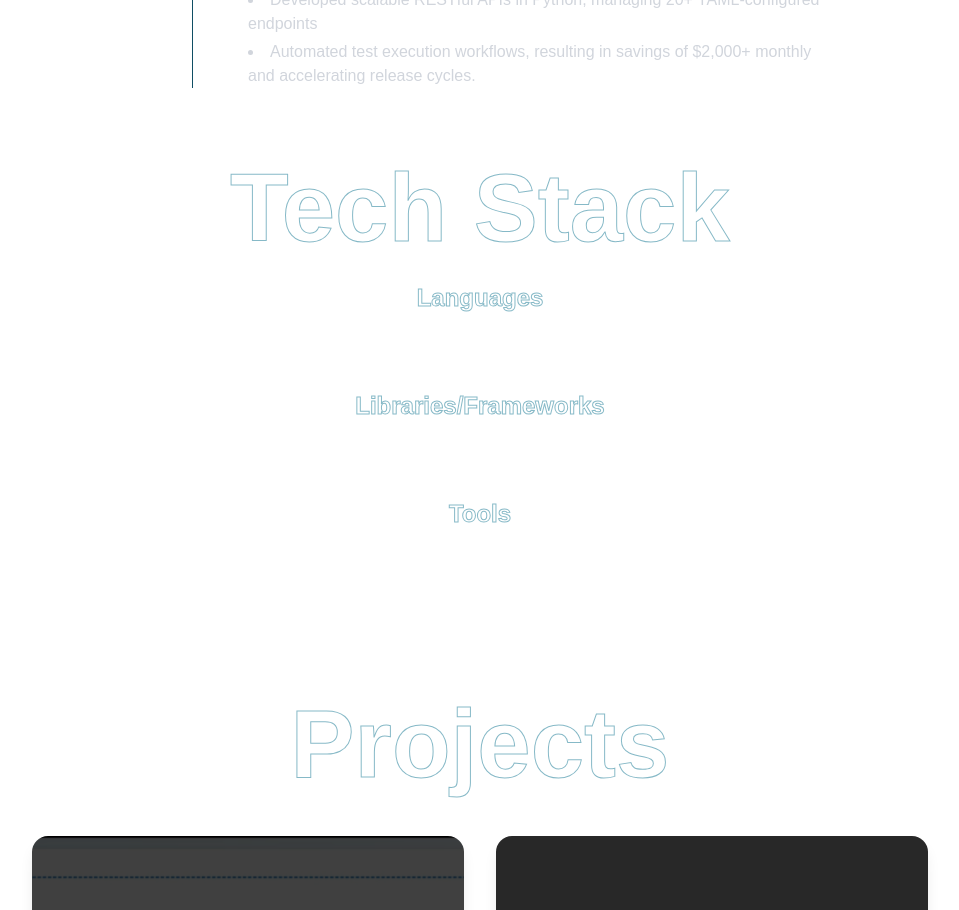
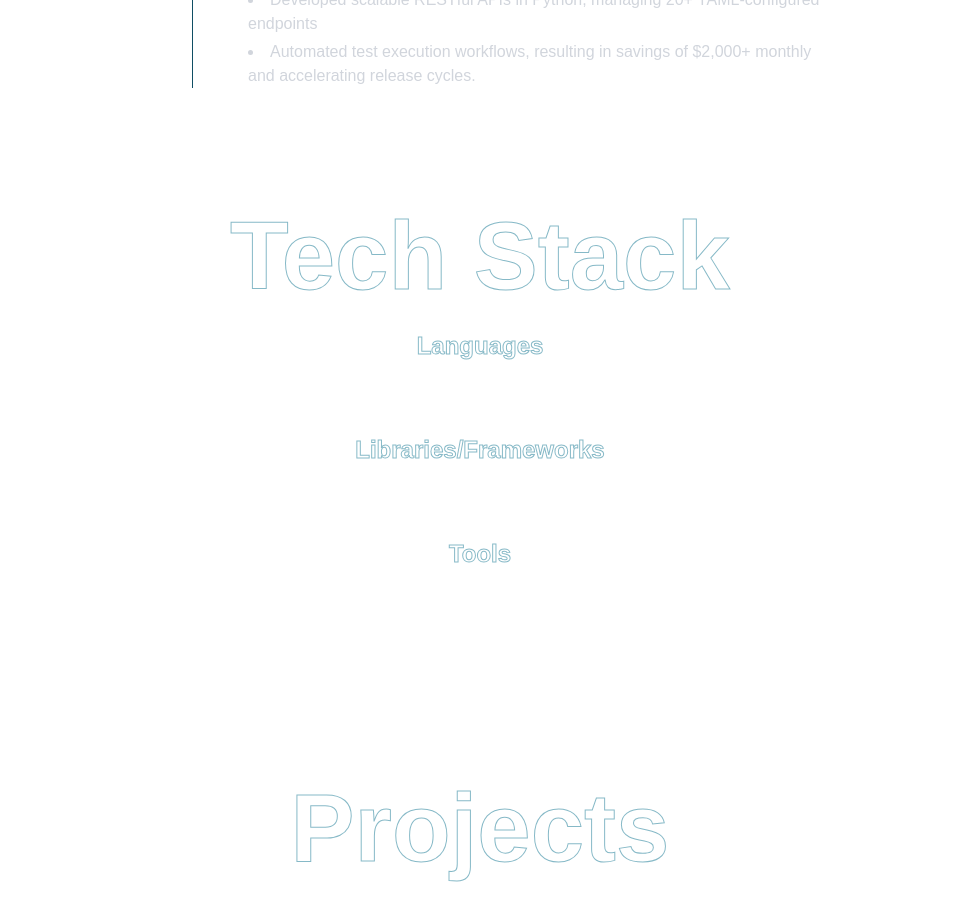
Before and after one commit to youssufhelaly/Website-Portfolio, a Next.js app: page / in a window 1280 px wide. Shown: the part 1380-2290 px from the top of the page, without its empty margins (160-1119 px from the left). Built offline with nearby package versions, Linux system fonts and the light colour scheme; grey boxes are pictures that could not be loaded.

Commit message:
paused when hovered

```diff
--- a/src/components/TechStack.tsx
+++ b/src/components/TechStack.tsx
@@ -1,6 +1,7 @@
+// src/components/TechStack.tsx
 "use client"
 
-import React from "react"
+import React, { useState } from "react"
 import { motion } from "framer-motion"
 import {
   SiJavascript,
@@ -85,22 +86,49 @@ const iconMap: Record<string, React.ComponentType<React.SVGProps<SVGSVGElement>>
   PostgreSQL: SiPostgresql,
 }
 
-const marqueeVariants = {
-  animate: (duration: number) => ({
-    x: ["0%", "-50%"],
-    transition: { duration, ease: "linear", repeat: Infinity }
-  }),
-  pause: { transition: { duration: 0 } }
+function MarqueeRow({ items }: { items: string[] }) {
+  const [paused, setPaused] = useState(false)
+  const duration = items.length * 3
+
+  return (
+    <div
+      className="relative overflow-hidden"
+      style={{
+        maskImage: "linear-gradient(to right, transparent 0%, #000 15%, #000 85%, transparent 100%)",
+        WebkitMaskImage:
+          "linear-gradient(to right, transparent 0%, #000 15%, #000 85%, transparent 100%)",
+      }}
+    >
+      <div
+        className="flex whitespace-nowrap"
+        style={{
+          animation: `marquee ${duration}s linear infinite`,
+          animationPlayState: paused ? "paused" : "running",
+        }}
+        onMouseEnter={() => setPaused(true)}
+        onMouseLeave={() => setPaused(false)}
+      >
+        {[...items, ...items].map((tech, idx) => {
+          const Icon = iconMap[tech]
+          return (
+            <div
+              key={`${tech}-${idx}`}
+              className="inline-flex flex-col items-center mx-4 space-y-1"
+            >
+              {Icon && <Icon className="text-4xl text-white" />}
+              <span className="text-xs text-white/90">{tech}</span>
+            </div>
+          )
+        })}
+      </div>
+    </div>
+  )
 }
 
 export default function TechStack() {
   return (
-    <section
-      id="tech-stack"
-      className="relative py-10 md:py-12 px-4"
-      style={{ paddingTop: 0, marginBottom: 0 }}
-    >
-      {/* Animated stroke heading */}
+    <section id="tech-stack" className="relative py-10 md:py-12 px-4">
+      {/* Heading */}
       <div className="relative z-10 max-w-3xl mx-auto text-white">
         <motion.h1
           initial={{ opacity: 0, y: -20 }}
@@ -114,11 +142,10 @@ export default function TechStack() {
         </motion.h1>
       </div>
 
+      {/* Rows */}
       <div className="max-w-3xl mx-auto space-y-2">
-        {techCategories.map(({ category, items }) => {
-          const duration = items.length * 3
-          return (
-            <div key={category} className="space-y-2">
+        {techCategories.map(({ category, items }) => (
+          <div key={category} className="space-y-1">
             <motion.h3
               initial={{ opacity: 0, y: 20 }}
               whileInView={{ opacity: 1, y: 0 }}
@@ -129,43 +156,9 @@ export default function TechStack() {
               {category}
             </motion.h3>
 
-              {/* Marquee with fade mask */}
-              <div
-                className="relative overflow-hidden"
-                style={{
-                  maskImage:
-                    "linear-gradient(to right, transparent 0%, #000 15%, #000 85%, transparent 100%)",
-                  WebkitMaskImage:
-                    "linear-gradient(to right, transparent 0%, #000 15%, #000 85%, transparent 100%)",
-                }}
-              >
-                <motion.div
-                  className="flex whitespace-nowrap"
-                  custom={duration}
-                  variants={marqueeVariants}
-                  animate="animate"
-                  whileHover="pause"
-                >
-                  {[...items, ...items].map((tech, idx) => {
-                    const Icon = iconMap[tech]
-                    return (
-                      <motion.div
-                        key={`${tech}-${idx}`}
-                        className="inline-flex flex-col items-center mx-4 transition-colors"
-                        initial={{ color: "#22d3ee" }}
-                        whileHover={{ color: "#38bdf8" }}
-                        transition={{ duration: 0.3 }}
-                      >
-                        {Icon && <Icon className="text-4xl text-white mb-1" />}
-                        <span className="text-xs text-white/90">{tech}</span>
-                      </motion.div>
-                    )
-                  })}
-                </motion.div>
+            <MarqueeRow items={items} />
           </div>
-            </div>
-          )
-        })}
+        ))}
       </div>
     </section>
   )
```
Lines whose indentation alone changed are shown as unchanged.
